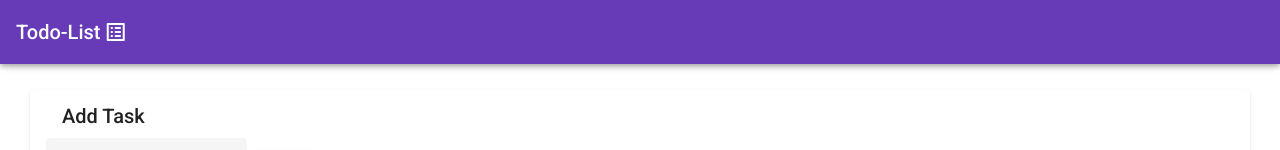
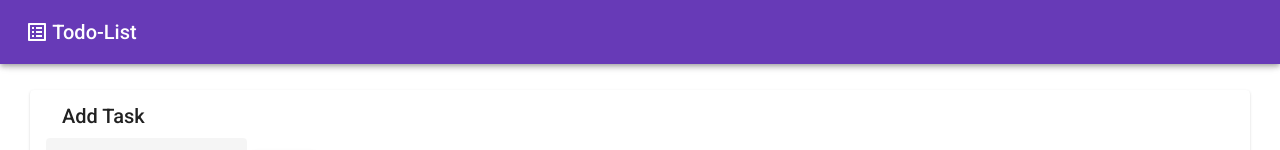
Before and after one commit to PauloKoglin/angular-todo-list, an Angular app in the folder frontend/todo-list/: page / in a window 1280 px wide. Shown: the top 150 px of the page. Built offline with nearby package versions, Linux system fonts and the light colour scheme.

Commit message:
improve header layout

```diff
--- a/frontend/todo-list/src/app/components/header/header.component.css
+++ b/frontend/todo-list/src/app/components/header/header.component.css
@@ -2,8 +2,9 @@
   position: fixed;
   top: 0;
   z-index: 2;
+  padding: 25px;
 }
 
 .app-header i {
-  padding-left: 0.2rem;
+  margin-right: 0.2rem;
 }
--- a/frontend/todo-list/src/app/components/header/header.component.html
+++ b/frontend/todo-list/src/app/components/header/header.component.html
@@ -1,6 +1,6 @@
 <mat-toolbar color="primary" class="app-header mat-elevation-z4">
-  <span>Todo-List</span>
   <i class="material-icons">
     list_alt
   </i>
+  <h1>Todo-List</h1>
 </mat-toolbar>
```
